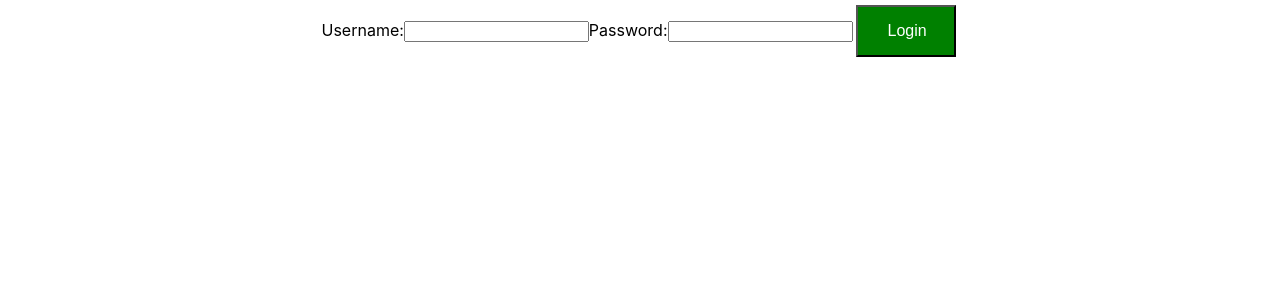
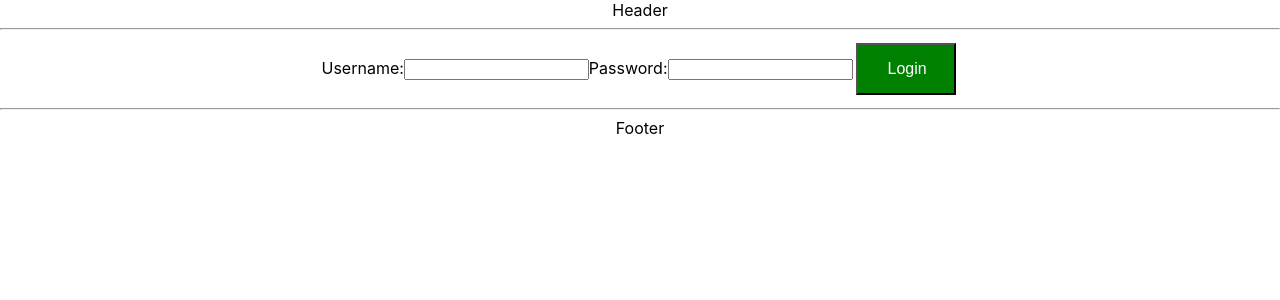
Before and after one commit to blakestickland/todo-app-v2, a React (Create React App) app in the folder todo-app-frontend/: page / in a window 1280 px wide. Shown: the top 300 px of the page. Built offline with nearby package versions, Linux system fonts and the light colour scheme.

Commit message:
added header and footer to app

```diff
--- /dev/null
+++ b/todo-app-frontend/src/components/todo/FooterComponent.jsx
@@ -0,0 +1,10 @@
+const FooterComponent = () => {
+  return (
+    <div>
+        <hr />
+        Footer
+    </div>
+  );
+};
+
+export default FooterComponent;
--- /dev/null
+++ b/todo-app-frontend/src/components/todo/HeaderCompoent.jsx
@@ -0,0 +1,11 @@
+
+const HeaderComponent = () => {
+    return (
+        <div>
+            Header
+            <hr />
+        </div>
+    )
+}
+
+export default HeaderComponent;
--- a/todo-app-frontend/src/components/todo/TodoApp.jsx
+++ b/todo-app-frontend/src/components/todo/TodoApp.jsx
@@ -4,6 +4,8 @@ import WelcomeComponent from "./WelcomeComponent";
 import {BrowserRouter as Router, Routes, Route} from 'react-router-dom';
 import withNavigation from "./withNavigation";
 import withParams from "./withParams";
+import HeaderComponent from "./HeaderCompoent";
+import FooterComponent from "./FooterComponent";
 
 const TodoApp = () => {
     const LoginComponentWithNavigation = withNavigation(LoginComponent);
@@ -13,6 +15,7 @@ const TodoApp = () => {
     return (
       <div className="TodoApp">
         <Router>
+            <HeaderComponent />
             <Routes>
                 <Route path="/" exact element={<LoginComponentWithNavigation />} />
                 <Route path="/login" element={<LoginComponentWithNavigation />} />
@@ -28,6 +31,7 @@ const TodoApp = () => {
                 }
                 />
             </Routes>
+            <FooterComponent />
         </Router>
       </div>
     );
```
Lines whose indentation alone changed are shown as unchanged.
